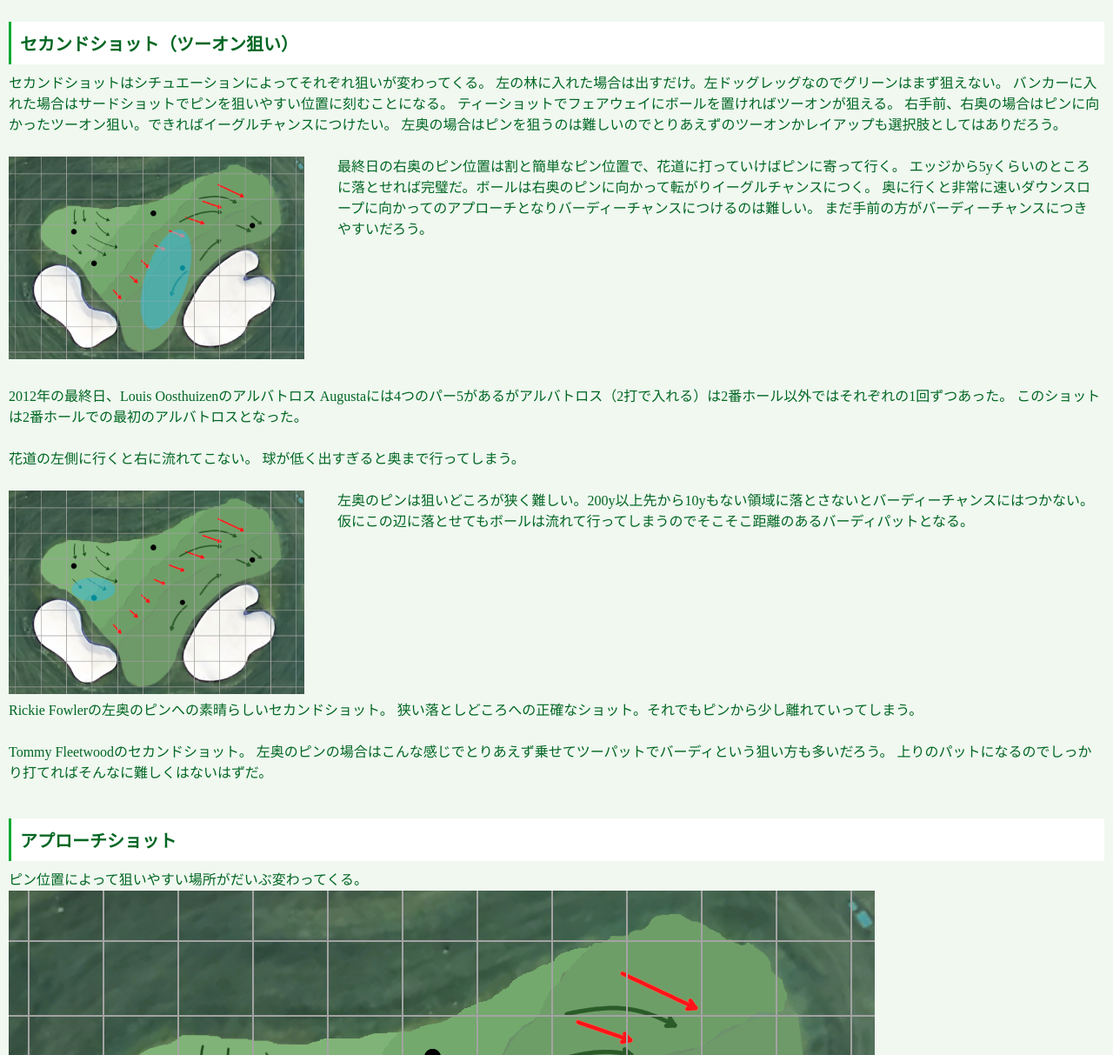
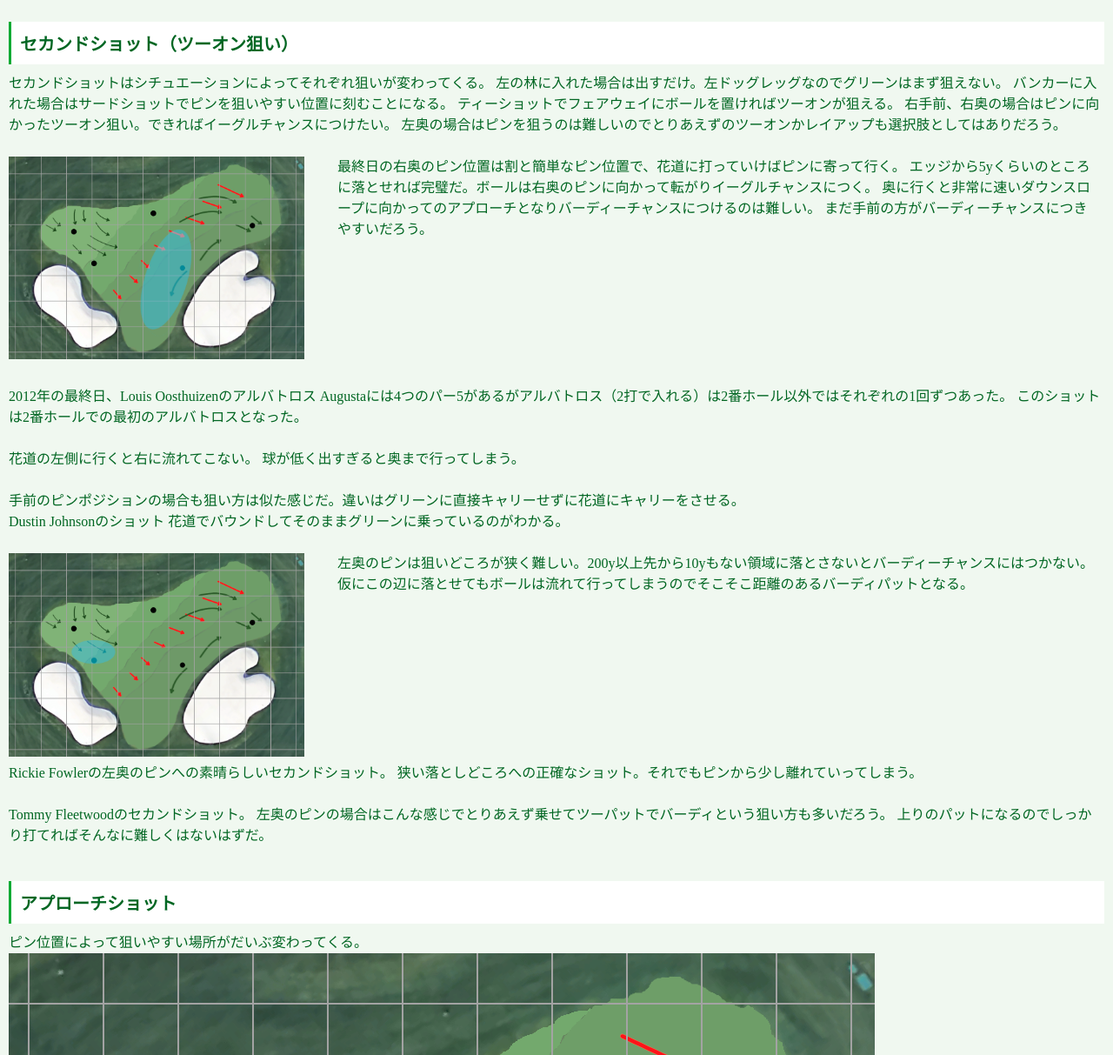
Before and after one commit to higty/WebSite, an ASP.NET Core app: template WebSite_Golf/Views/Hole/Hole2.cshtml in a window 1280 px wide. Shown: the part 2606-3819 px from the top of the page at 87% size. Run offline with ASP.NET Core 8, Linux system fonts and the light colour scheme; the template is opened without the code that fills it, so the values that code supplies are empty.

Commit message:
Fix VideoImagePanel. Add contents to 2,3,7 hole.

```diff
--- a/WebSite_Golf/LinkMemo.txt
+++ b/WebSite_Golf/LinkMemo.txt
@@ -37,6 +37,8 @@
 2011 3th approach shot https://youtu.be/vegqUyO_YWk?t=4226 Roly
 2011 3th approach shot https://youtu.be/vegqUyO_YWk?t=4398 Cabrela
 2018 5th approach shot https://youtu.be/1YBuX9wukbA?t=37 Rickie
+201  5th approach shot https://youtu.be/IVh2PCO2y4Y?t=285 Roly
+2018 2th approach shot https://www.youtube.com/watch?v=sZ9VZJ4oYRA DJ
 
 11th FW 25-28y narrow
 Topo map
--- a/WebSite_Golf/Views/Hole/Hole2.cshtml
+++ b/WebSite_Golf/Views/Hole/Hole2.cshtml
@@ -115,6 +115,11 @@
         <video-image-panel video-id="nnxCQQvLgXw" start="2798" end="2813" image-url="/Image/Hole2_Video_Couples1.png"></video-image-panel>
         <br /><br />
 
+        手前のピンポジションの場合も狙い方は似た感じだ。違いはグリーンに直接キャリーせずに花道にキャリーをさせる。<br />
+        Dustin Johnsonのショット
+        <video-image-panel video-id="sZ9VZJ4oYRA" start="3" end="38" image-url="/Image/Hole2_Video_DustinJohnson1.png"></video-image-panel>
+        花道でバウンドしてそのままグリーンに乗っているのがわかる。
+        <br /><br />
 
         <div class="image-text-panel">
             <div class="image-panel">
--- a/WebSite_Golf/Views/Hole/Hole3.cshtml
+++ b/WebSite_Golf/Views/Hole/Hole3.cshtml
@@ -122,7 +122,9 @@
 
         タイガーのセカンドショット。5y大きかったので奥へ。
         <video-image-panel video-id="4sV4la-XBYk" start="4274" end="4282" image-url="/Image/Hole3_Video_Tiger1.png"></video-image-panel>
-        5yずれると難しいパーセーブが待っている。風が強い日などは非常に距離感が難しくなる。<br /><br />
+        ティーショットで飛ばしてグリーンに近づくとハーフショットになり逆に難しい。Tigerでもミスすることがある。
+        トッププロにとってはフルスウィングできる100y-130yのほうが距離を合わせやすいだろう。
+        いずれにせよ5yずれると難しいパーセーブが待っている。風が強い日などは非常に距離感が難しくなる。<br /><br />
 
         <div class="image-text-panel">
             <div class="image-panel">
--- a/WebSite_Golf/Views/Hole/Hole7.cshtml
+++ b/WebSite_Golf/Views/Hole/Hole7.cshtml
@@ -75,7 +75,7 @@
         Tiger Woodsのセカンドショット。雨で湿った重いラフで距離が足りず下の段へ。
         <video-image-panel video-id="LeOI3L3Af3o" start="449" end="468" image-url="/Image/Hole7_Video_Tiger1.png"></video-image-panel>
         「フライヤーで奥にいくのは絶対に避けたい」というのが若干感じられるスウィング。奥に行くと良くてパー。悪くてボギー。
-        ラフからなのでこれ以上奥を狙うのは難しい。ティーショットとフェアウェイに置くことが重要だ。<br /><br />
+        ラフからなのでこれ以上奥を狙うのは難しい。ティーショットをフェアウェイに置くことが重要だ。<br /><br />
 
         Roly Mcllroyはフェアウェイから完璧なスピンコントロール。Tigerと服装が同じでまるで同じ人のように見える（笑）
         <video-image-panel video-id="IVh2PCO2y4Y" start="464" end="482" image-url="/Image/Hole7_Video_RolyMcllroy1.png"></video-image-panel>
--- a/WebSite_Golf/Views/_Layout.cshtml
+++ b/WebSite_Golf/Views/_Layout.cshtml
@@ -2,6 +2,15 @@
 
 <html xmlns:fb="http://ogp.me/ns/fb#">
 <head>
+    <!-- Global site tag (gtag.js) - Google Analytics -->
+    <script async src="https://www.googletagmanager.com/gtag/js?id=UA-132992174-1"></script>
+    <script>
+        window.dataLayer = window.dataLayer || [];
+        function gtag() { dataLayer.push(arguments); }
+        gtag('js', new Date());
+
+        gtag('config', 'UA-132992174-1');
+    </script>
     <link href="~/Css/Common.css" rel="stylesheet" />
 </head>
 <body>
--- a/WebSite_Golf/wwwroot/JavaScript/VideoImagePanel.js
+++ b/WebSite_Golf/wwwroot/JavaScript/VideoImagePanel.js
@@ -11,7 +11,6 @@
             var div = $(e.currentTarget);
             var url = div.attr("url");
             window.open(url);
-            //div.append("<iframe type=\"text/html\" frameborder=\"0\" src=\"" + div.attr("url") + "\">");
         };
         return VideoImagePanel;
     }());
@@ -21,4 +20,4 @@
         panel.Initialize();
     });
 })(UI || (UI = {}));
-//# sourceMappingURL=GolfVideoPanel.js.map
+//# sourceMappingURL=VideoImagePanel.js.map
--- a/WebSite_Golf/wwwroot/JavaScript/VideoImagePanel.ts
+++ b/WebSite_Golf/wwwroot/JavaScript/VideoImagePanel.ts
@@ -9,7 +9,6 @@
             var div = $(e.currentTarget);
             var url = div.attr("url");
             window.open(url);
-            //div.append("<iframe type=\"text/html\" frameborder=\"0\" src=\"" + div.attr("url") + "\">");
         }
     }
 
```
Also changed, not shown: WebSite_Golf/wwwroot/Image/Green2_LandingArea0.png, WebSite_Golf/wwwroot/Image/Green2_LandingArea1.png, WebSite_Golf/wwwroot/Image/Hole2_Video_DustinJohnson1.png (added), 3 other files.
